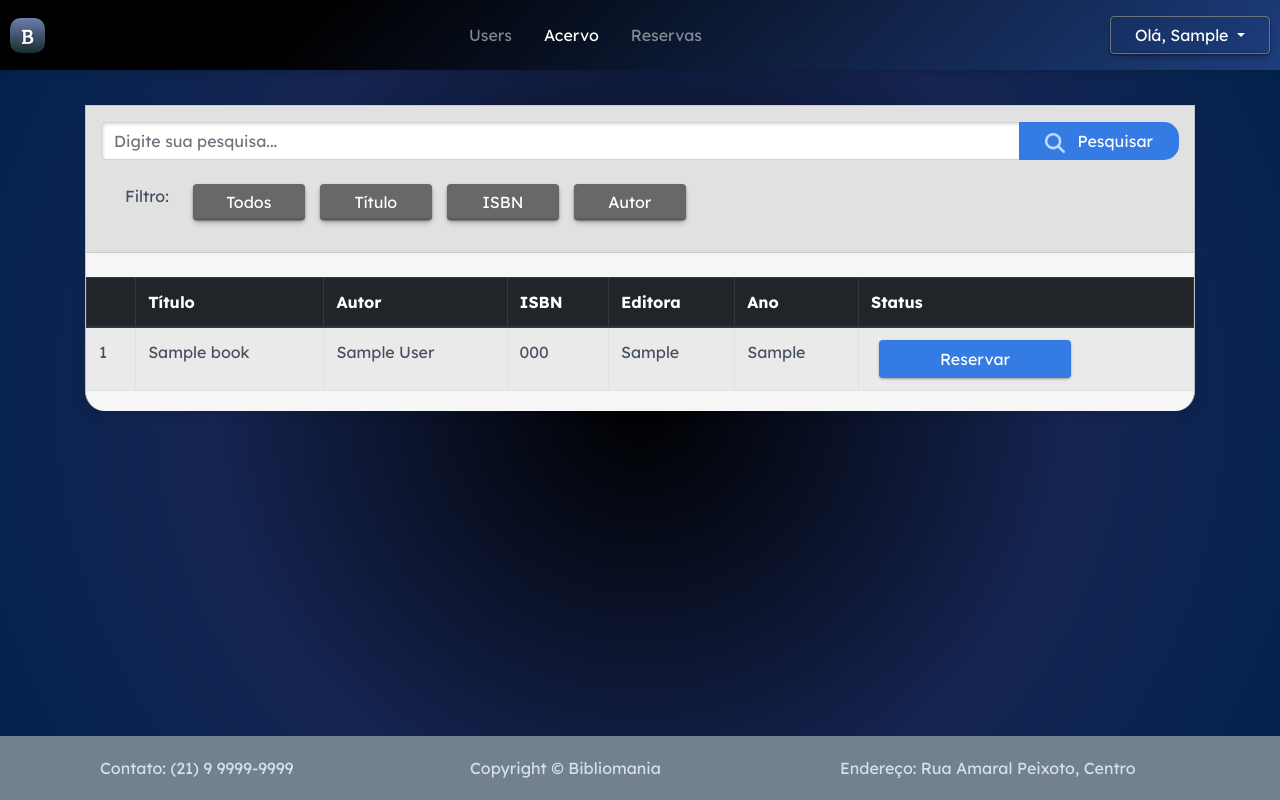
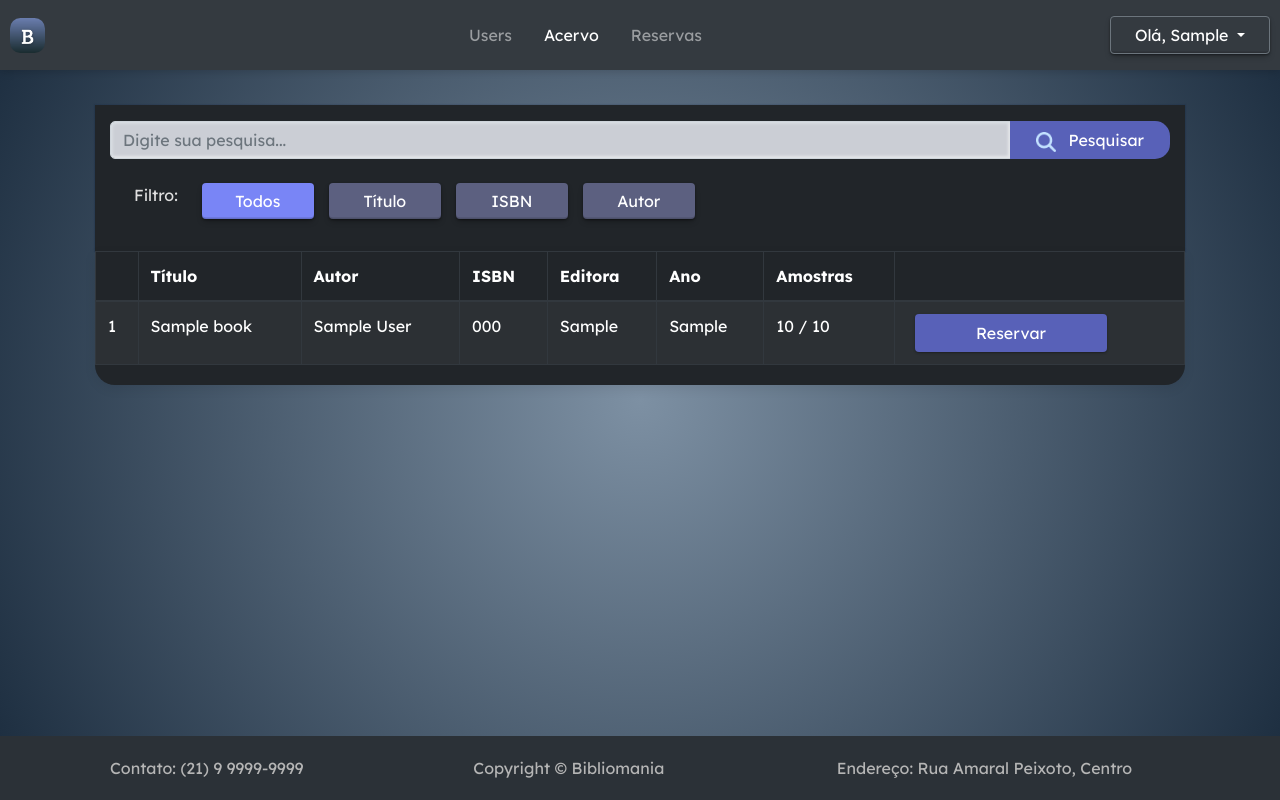
Before and after one commit to GM7Avila/bibliomania-flask, a Flask app: page /admin/acervo/ in a window 1280 px wide. Run offline with Flask 3, Linux system fonts and the light colour scheme; a user stored in the database is signed in; tables that the repository leaves empty hold one stand-in row (values such as "Sample post"); some libraries are stand-ins or nearby versions.

Commit message:
style: admin colors

```diff
--- a/app/static/css/acervo-admin.css
+++ b/app/static/css/acervo-admin.css
@@ -1,11 +1,9 @@
 .acervo-container{
-    background-color: #f6f6f6;
+    background-color: #212529;
     border-bottom-left-radius: 20px;
     border-bottom-right-radius: 20px;
+    border: none !important;
 
-    border-left: 1px solid #c3c3c3;
-    border-right: 1px solid #c3c3c3;
-    boder-bottom: 1px solid #c3c3c3;
     box-shadow: rgba(0, 0, 0, 0.08) 0px 4px 12px;
 
     padding-left: 0px;
@@ -27,7 +25,6 @@
     max-width: 100%;
     max-height: 400px; /* Define uma altura máxima */
 }
-
 
 .card{
     padding: 0px;
--- a/app/static/css/adm.css
+++ b/app/static/css/adm.css
@@ -2,18 +2,20 @@
     --background-color: #D7DBE1;
     --text-color: #475060;
 
-    --gray-0: #171717;
-    --gray-1: #262626;
-    --gray-2: #404040;
-    --gray-3: #525252;
-    --gray-4: #686868;
+    --row-divider-color: #ff0000; /* ou qualquer cor que você desejar */
+
+    --color-0: #7985f6;
+    --color-1: #7985f6;
+    --color-2: #6973c8;
+    --color-3: #6169a1;
+    --color-4: #5c6080;
 
     --light-positive-color: #748F73;
     --light-neutral-color: #6183A5;
     --light-negative-color: #C66969;
 
     --stroke-confirm-color: #5d985d;
-    --stroke-neutral-color: #347be3;
+    --stroke-neutral-color: #5861b8;
     --stroke-negative-color: #cc4a4a;
 
     --bright-neutral-color: #5a9bfd;
@@ -25,8 +27,8 @@ body {
     margin: 0;
     padding: 0;
     height: 100%;
-    background: rgb(255,255,255);
-    background: radial-gradient(circle, rgb(0 0 0) 0%, rgb(21 36 81) 57%, rgb(1 35 77) 100%);
+    background: rgb(125,144,163);
+    background: radial-gradient(circle, rgba(125,144,163,1) 0%, rgba(27,44,62,1) 99%);
     display: flex;
     flex-direction: column;
 
@@ -45,8 +47,7 @@ header{
     color: #fff;
     padding: 10px;
     z-index: 1000;
-    background: rgb(115,129,143);
-           background: linear-gradient(138deg, rgb(0 0 0) 0%, rgb(0 0 0) 24%, rgb(29 61 125) 100%);
+    background: #1C2935;
     padding: 10px;
     box-shadow: 0px 2px 8px rgba(0, 0, 0, 0.15);
 }
@@ -55,13 +56,21 @@ header{
     border-radius: 30%;
 }
 
-
+.container{
+    max-width: 70rem;
+}
 
 .content {
     width: 100vw;
     height: 100%;
     margin-top: 35px;
     margin-bottom: 20px;
+}
+
+.card{
+    color: #dfdfdf;
+    background-color: #343A40;
+
 }
 
 .header-card {
@@ -73,19 +82,16 @@ header{
 
 .search-header{
     width: 100%;
-    background-color: #e1e1e1;
+    color: #dfdfdf;
+    background-color: #212529;
     padding: 10px;
-    border-top: 1px solid #ccc;
-    border-bottom: 1px solid #ccc;
-    border-left: 1px solid #c3c3c3;
-    border-right: 1px solid #c3c3c3;
-    boder-bottom: 1px solid #c3c3c3;
     box-shadow: rgba(9, 30, 66, 0.25) 0px 1px 1px, rgba(9, 30, 66, 0.13) 0px 0px 1px 1px;
 }
 
 .form-control{
     border-top-left-radius: 5px;
     border-bottom-left-radius: 5px;
+    background-color: #cbced5;
     box-shadow: rgb(217, 223, 228) 1.5px 1.5px 3px 0px inset, rgba(255, 255, 255, 0.5) -1.5px -1.5px 3px 0.5px inset !important;
 
 }
@@ -96,15 +102,15 @@ header{
 }
 
 .custom-footer{
-    background-color:#73818F;
-    color: #d5e1ed;
+    background-color:#2b3137;
+    color: #b5b5b5;
     min-height: 4rem;
     padding: 10px;
     margin-top: auto;
 }
 
 .titulo {
-    color: #cad0da;
+    color: #e7e8ec;
     margin: 0;
     font-size: 1.8rem;
 }
@@ -124,17 +130,17 @@ header{
 /* botão do filtro */
 .btn-primary{
     border: none !important;
-    background-color: var(--gray-4);
+    background-color: var(--color-4);
     width: 7rem !important;
     box-shadow: rgba(0, 0, 0, 0.4) 0px 1px 2px, rgba(4, 4, 4, 0.3) 0px 3.5px 6px -1.5px, rgba(18, 18, 18, 0.2) 0px -1.5px 0px inset;
 }
 .btn-primary.active {
-    background-color: var(--gray-1) !important;
+    background-color: var(--color-1) !important;
     border: none !important;
     box-shadow: rgba(0, 0, 0, 0.4) 0px 1px 2px, rgba(4, 4, 4, 0.3) 0px 3.5px 6px -1.5px, rgba(18, 18, 18, 0.2) 0px -1.5px 0px inset;
 }
 .btn-primary:hover{
-    background-color: var(--gray-4) !important;
+    background-color: var(--color-4) !important;
     border: none !important;
     box-shadow: rgba(0, 0, 0, 0.4) 0px 1px 2px, rgba(4, 4, 4, 0.3) 0px 3.5px 6px -1.5px, rgba(18, 18, 18, 0.2) 0px -1.5px 0px inset;
 }
@@ -152,7 +158,7 @@ header{
 
 .btn-confirm{
     min-width: 12rem !important;
-    background-color: var(--stroke-neutral-color);
+    background-color: var(--stroke-neutral-color) !important;
     color: white; /* Cor do texto */
     box-shadow: rgba(0, 0, 0, 0.12) 0px 1px 3px, rgba(0, 0, 0, 0.24) 0px 1px 2px;
     margin-left: 8px;
--- a/app/templates/admin/book/acervo-admin.html
+++ b/app/templates/admin/book/acervo-admin.html
@@ -28,7 +28,7 @@
                  data-toggle="buttons">
                   <span class="filtro-label pt-4">Filtro:</span>
                 <div class="btn-group ml-4 d-flex flex-wrap w-100 mb-3" role="group" aria-label="Botões de Filtro">
-                    <label class="btn btn-primary mt-4 mb-3 mr-3 w-100 rounded">
+                    <label class="btn btn-primary mt-4 mb-3 mr-3 w-100 rounded active">
                         <input type="radio" name="filtro" id="filtroTodos" value="filtroTodos" autocomplete="off"
                                checked> Todos
                     </label>
@@ -49,9 +49,9 @@
     </div>
 </div>
 
-<div class="acervo-container background container mb-5 pt-4 pb-1">
+<div class="acervo-container container mb-5 pb-1">
     <div class="table-responsive">
-        <table class="table table-striped table-bordered">
+        <table class="table table-striped table-dark table-bordered">
             <thead class="thead-dark">
                 <tr>
                     <th></th>
@@ -60,7 +60,8 @@
                     <th>ISBN</th>
                     <th>Editora</th>
                     <th>Ano</th>
-                    <th>Status</th>
+                    <th>Amostras</th>
+                    <th></th>
                 </tr>
             </thead>
             <tbody>
@@ -72,6 +73,7 @@
                     <td>{{ book.isbn }}</td>
                     <td>{{ book.publisher }}</td>
                     <td>{{ book.year }}</td>
+                    <td>{{ book.availableStock }} / {{ book.totalStock }}</td>
                     <td>
                         {% if book.availableStock == 0 %}
                         <a href="#" class="btn bg-unavailable disabled">Indisponível</a>
@@ -86,6 +88,6 @@
     </div>
 </div>
 
-<link rel="stylesheet" href="{{ url_for('static', filename='css/acervo.css') }}">
-<link rel="stylesheet" href="{{ url_for('static', filename='css/reservation.css') }}">
+<link rel="stylesheet" href="{{ url_for('static', filename='css/acervo-admin.css') }}">
+<link rel="stylesheet" href="{{ url_for('static', filename='css/reservation-admin.css') }}">
 {% endblock %}
```
Also changed, not shown: app/controllers/admin/reservation_admin_controller.py (+35 -1 lines), app/services/reservation_service.py (+7 -0 lines), app/static/css/page-style-admin.css (deleted, +0 -266 lines).
